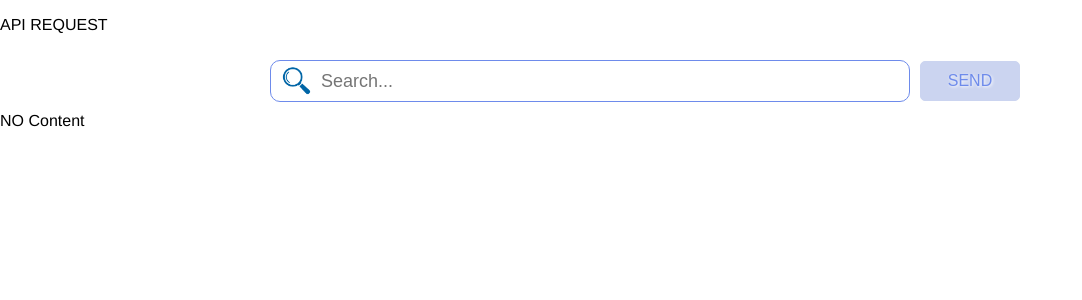
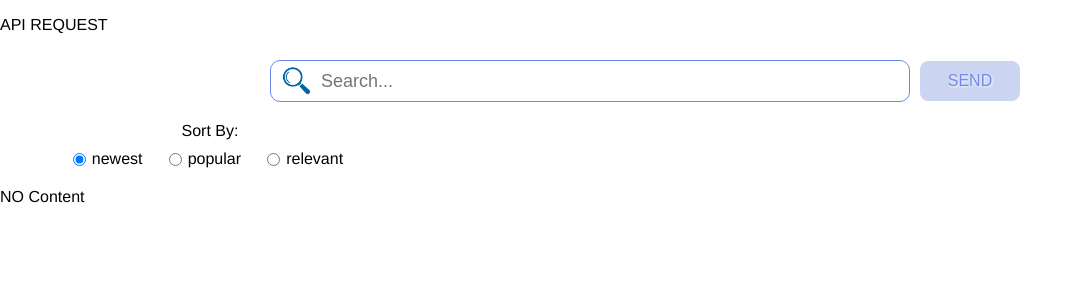
Before and after one commit to Nata-Roma/react_2021Q3, a React app: page / in a window 1280 px wide. Shown: the top 300 px of the page, without its empty margins (0-1082 px from the left). Built offline with nearby package versions, Linux system fonts and the light colour scheme.

Commit message:
feat: add sorting logic

```diff
--- a/src/components/api-request/api-request.css
+++ b/src/components/api-request/api-request.css
@@ -5,7 +5,7 @@
   align-items: center;
   padding: 10px;
   font-size: 16px;
-  border-radius: 5px;
+  border-radius: 8px;
   text-transform: uppercase;
   background-color: #6e8beb;
   color: #eee;
@@ -37,3 +37,37 @@
   align-items: center;
   margin: 0 auto;
 }
+
+.sorting_wrapper {
+  min-width: 200px;
+  max-width: 400px;
+  display: flex;
+  align-items: center;
+  justify-content: space-between;
+  flex-direction: column;
+  margin: 10px;
+}
+
+.sorting_radio_wrapper {
+  display: flex;
+  align-items: center;
+  justify-content: space-between;
+}
+
+.sorting_radio_block {
+  display: flex;
+  justify-content: flex-start;
+  align-items: center;
+  padding: 10px;
+}
+
+.sorting_radio {
+  width: 20px;
+  padding: 5px;
+  margin-right: 5px;
+}
+
+.sorting_label {
+  font-size: 16px;
+  width: 100%;
+}
--- a/src/components/api-request/api-request.tsx
+++ b/src/components/api-request/api-request.tsx
@@ -1,8 +1,10 @@
 import React, { useEffect, useState } from 'react';
+import configSorting, { initRequestParam } from '../../utilities/config';
 
-import { IApiResponse } from '../../utilities/interfaces';
+import { IApiResponse, IRequestParam } from '../../utilities/interfaces';
 import Button from '../button/button';
 import Search from '../search/search';
+import SortingBlock from '../sorting/sorting';
 import './api-request.css';
 
 const apiKey = 'apiKey=9d864b6a2d944129b18b6a405c831cb0';
@@ -41,21 +43,32 @@ const ApiRequest = (props: {
 }): JSX.Element => {
   const [isSubmit, setSubmit] = useState(false);
   const [isDisable, setDisable] = useState(true);
-  const [searchParam, setSearchParam] = useState('');
+  const [requestParam, setRequestParam] =
+    useState<IRequestParam>(initRequestParam);
 
   const basicUrl = 'https://newsapi.org/v2/everything';
 
-  const onSearchHandler = (search: string) => {
+  const onSearchHandler = (search: string): void => {
+    setRequestParam((prevState: IRequestParam) => ({
+      ...prevState,
+      q: search,
+    }));
     if (search) {
-      setSearchParam(search);
       setDisable(false);
     } else {
-      setSearchParam(search);
       setDisable(true);
     }
   };
+
+  const onSortingHandler = (sort: string) => {
+    setRequestParam((prevState: IRequestParam) => ({
+      ...prevState,
+      sortBy: sort,
+    }));
+  };
+
   const onClickHandler = () => {
-    console.log(searchParam);
+    console.log(requestParam);
 
     setSubmit(true);
   };
@@ -63,9 +76,17 @@ const ApiRequest = (props: {
   useEffect(() => {
     if (isSubmit) {
       let url = ``;
-      if (searchParam) {
-        url = `q=${searchParam}`;
+      for (let key in requestParam) {
+        if (requestParam[key]) {
+          if (key === 'q') {
+            url = `q=${encodeURIComponent(requestParam.q)}`;
+          } else {
+            url = `${url}&${key}=${requestParam[key]}`;
+          }
+        }
       }
+      console.log(`${basicUrl}?${url}&${apiKey}`);
+
       const getData = async () => {
         const res = await fetch(`${basicUrl}?${url}&${apiKey}`);
         console.log(res);
@@ -77,7 +98,7 @@ const ApiRequest = (props: {
       };
       getData();
       setSubmit(false);
-      setDisable(true);
+      // setDisable(true);
     }
   }, [isSubmit]);
 
@@ -85,7 +106,10 @@ const ApiRequest = (props: {
     <>
       <p>API REQUEST</p>
       <div className="search_block">
-        <Search onSearch={onSearchHandler} value={searchParam} />
+        <Search
+          onSearch={onSearchHandler}
+          value={requestParam ? requestParam.q : ''}
+        />
         <Button
           styleName="form_button"
           styleNameDisabled="form_button_disabled"
@@ -94,6 +118,11 @@ const ApiRequest = (props: {
           content="Send"
         />
       </div>
+      <SortingBlock
+        config={configSorting}
+        changeSort={onSortingHandler}
+        checked={requestParam.sortBy}
+      />
     </>
   );
 };
--- /dev/null
+++ b/src/components/pagination/pagination-page.tsx
@@ -0,0 +1,14 @@
+import React from "react";
+
+
+
+
+const PaginationPage = (props: {articles: JSX.Element | JSX.Element[]}): JSX.Element => {
+  return (
+    <div>
+      {props.articles}
+    </div>
+  )
+}
+
+export default PaginationPage;
--- /dev/null
+++ b/src/components/sorting/radio-block.tsx
@@ -0,0 +1,23 @@
+import React from 'react';
+import { IRadioBlock } from '../../utilities/interfaces';
+
+const RadioBlock = (props: IRadioBlock): JSX.Element => {
+  const { name, label, param, checked, changeSort } = props;
+
+  return (
+    <div className="sorting_radio_block">
+      <input
+        type="radio"
+        className="sorting_radio"
+        name={name}
+        checked={checked === param}
+        onChange={() => changeSort(param)}
+      />
+      <label htmlFor={name} className="sorting_label">
+        {label}
+      </label>
+    </div>
+  );
+};
+
+export default RadioBlock;
--- /dev/null
+++ b/src/components/sorting/sorting.tsx
@@ -0,0 +1,24 @@
+import React from 'react';
+import { ISortingProps } from '../../utilities/interfaces';
+import RadioBlock from './radio-block';
+
+const SortingBlock = (props: ISortingProps): JSX.Element => {
+  const { config, changeSort, checked } = props;
+  return (
+    <div className="sorting_wrapper">
+      <div className="sorting_title">{`${config.label}: `}</div>
+      <div className="sorting_radio_wrapper">
+        {config.choice.map((item) => (
+          <RadioBlock
+            {...item}
+            changeSort={changeSort}
+            key={item.label}
+            checked={checked}
+          />
+        ))}
+      </div>
+    </div>
+  );
+};
+
+export default SortingBlock;
--- a/src/components/upperElement.tsx
+++ b/src/components/upperElement.tsx
@@ -3,6 +3,7 @@ import '../app.css';
 import { IApiResponse, IPost } from '../utilities/interfaces';
 import ApiRequest from './api-request/api-request';
 import Article from './card/article';
+import PaginationPage from './pagination/pagination-page';
 
 const UpperElement = (): JSX.Element => {
   const [apiData, setApiData] = useState<IApiResponse>(null);
@@ -29,7 +30,8 @@ const UpperElement = (): JSX.Element => {
   return (
     <>
       <ApiRequest requestApi={onApiResponse} />
-      {articles}
+      <PaginationPage articles={articles} />
+
     </>
   );
 };
--- /dev/null
+++ b/src/utilities/config.ts
@@ -0,0 +1,28 @@
+const configSorting = {
+  label: 'Sort By',
+  name: 'sortBy',
+  choice: [
+    {
+      name: 'sortBy',
+      label: 'newest',
+      param: 'publishedAt',
+    },
+    {
+      name: 'sortBy',
+      label: 'popular',
+      param: 'popularity',
+    },
+    {
+      name: 'sortBy',
+      label: 'relevant',
+      param: 'relevancy',
+    },
+  ],
+};
+
+export default configSorting;
+
+export const initRequestParam = {
+  q: '',
+  sortBy: 'publishedAt',
+};
```
Also changed, not shown: src/utilities/interfaces.ts (+29 -0 lines), src/components/pagination/pagination-control.tsx (added).
